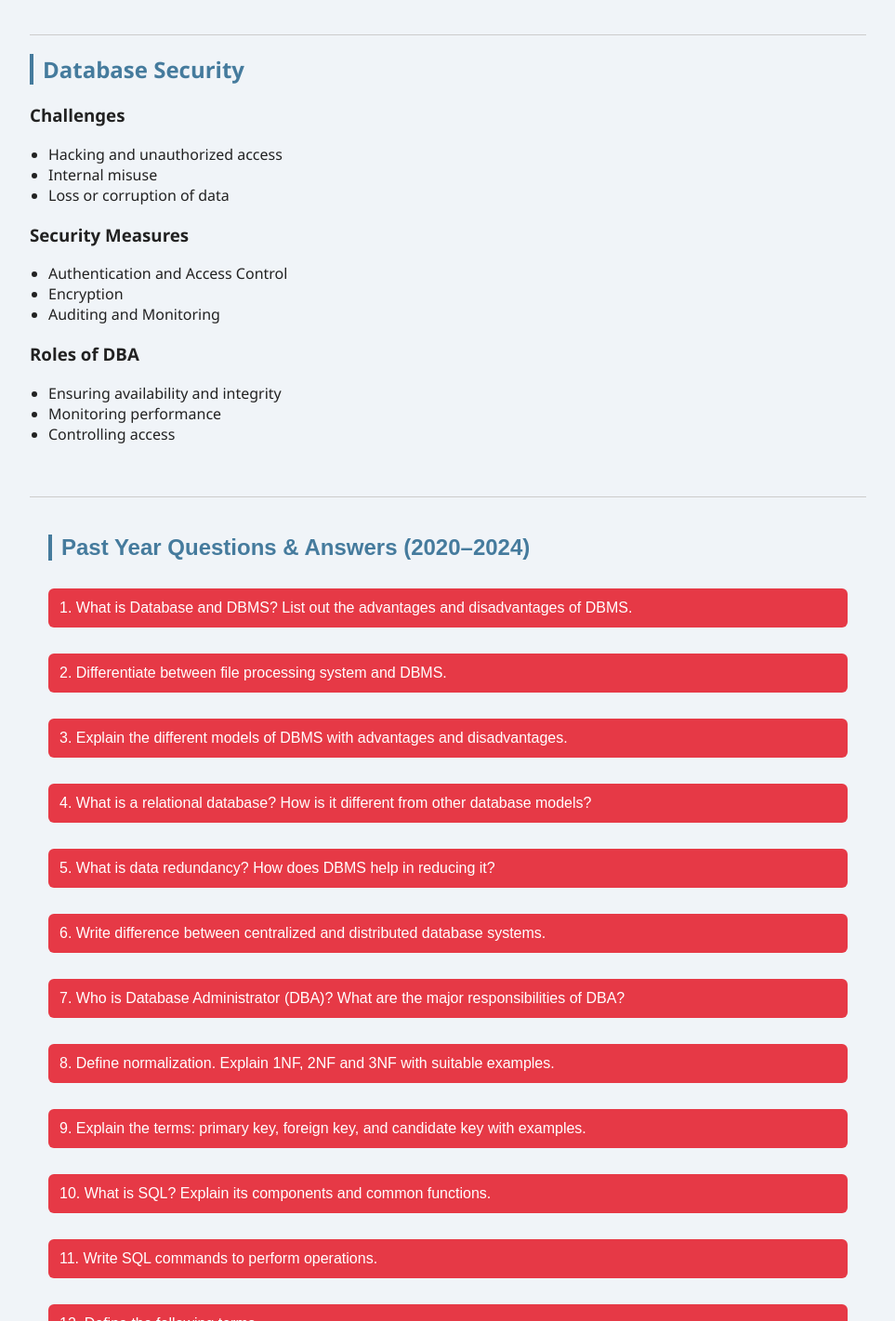
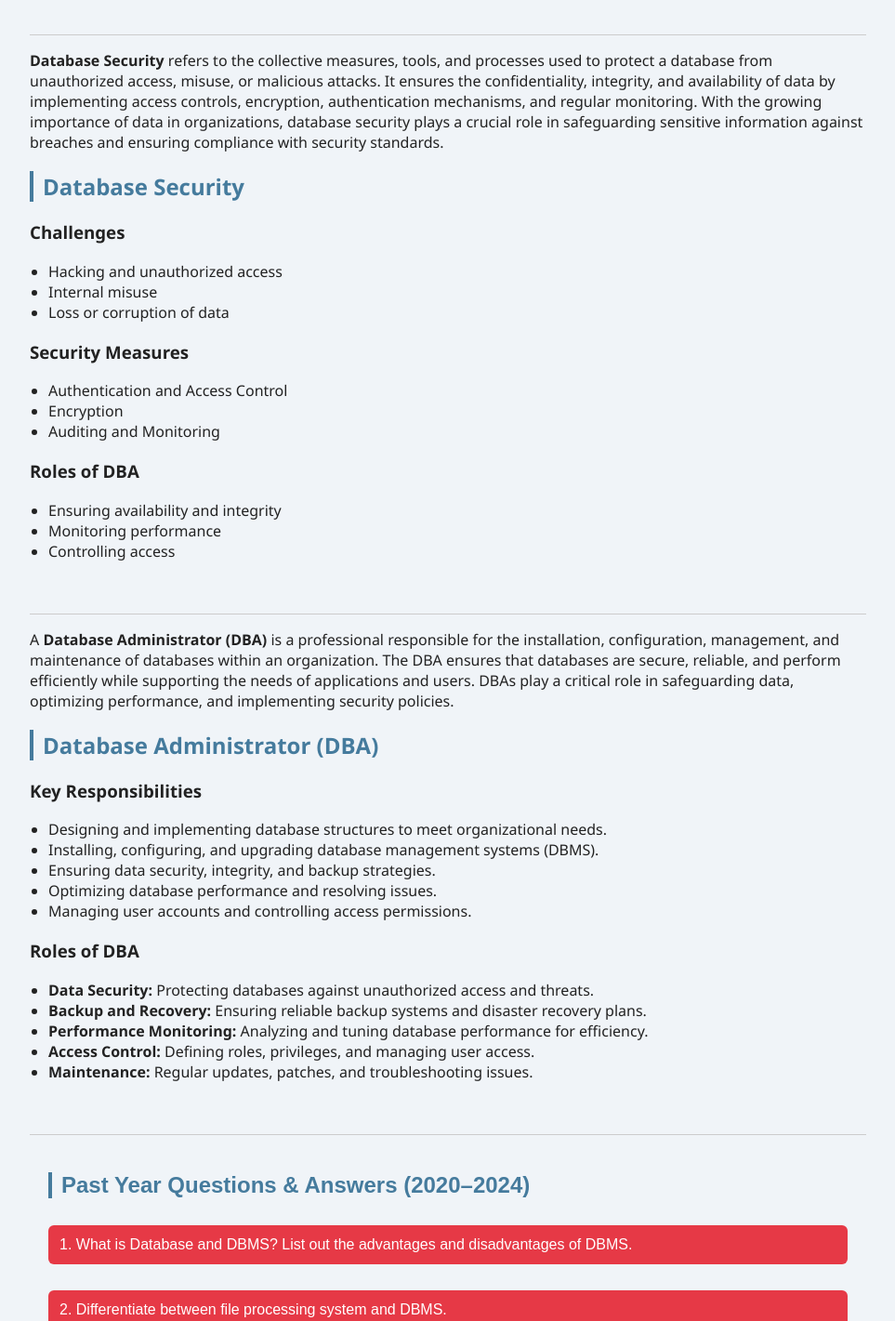
Before and after one commit to Prajwol-Basyal/Syllabus, a plain HTML site: page DbMS.html in a window 1280 px wide. Shown: the part 5360-6781 px from the top of the page at 93% size, without its empty margins (238-1201 px from the left). Drawn offline with Linux system fonts and the light colour scheme.

Commit message:
Update DbMS.html

```diff
--- a/DbMS.html
+++ b/DbMS.html
@@ -386,6 +386,14 @@
     </section>
 
     <section id="security">
+      <p>
+          <strong>Database Security</strong> refers to the collective measures, tools, and processes used to protect a database
+          from unauthorized access, misuse, or malicious attacks. It ensures the confidentiality, integrity, and availability of
+          data by implementing access controls, encryption, authentication mechanisms, and regular monitoring.
+          With the growing importance of data in organizations, database security plays a crucial role in safeguarding
+          sensitive information against breaches and ensuring compliance with security standards.
+      </p>
+
       <h2>Database Security</h2>
       <h3>Challenges</h3>
       <ul>
@@ -408,6 +416,36 @@
         <li>Controlling access</li>
       </ul>
     </section>
+
+<section id="dba">
+  <p>
+    A <strong>Database Administrator (DBA)</strong> is a professional responsible for the installation, configuration,
+    management, and maintenance of databases within an organization. The DBA ensures that databases are secure,
+    reliable, and perform efficiently while supporting the needs of applications and users.
+    DBAs play a critical role in safeguarding data, optimizing performance, and implementing security policies.
+  </p>
+
+  <h2>Database Administrator (DBA)</h2>
+
+  <h3>Key Responsibilities</h3>
+  <ul>
+    <li>Designing and implementing database structures to meet organizational needs.</li>
+    <li>Installing, configuring, and upgrading database management systems (DBMS).</li>
+    <li>Ensuring data security, integrity, and backup strategies.</li>
+    <li>Optimizing database performance and resolving issues.</li>
+    <li>Managing user accounts and controlling access permissions.</li>
+  </ul>
+
+  <h3>Roles of DBA</h3>
+  <ul>
+    <li><strong>Data Security:</strong> Protecting databases against unauthorized access and threats.</li>
+    <li><strong>Backup and Recovery:</strong> Ensuring reliable backup systems and disaster recovery plans.</li>
+    <li><strong>Performance Monitoring:</strong> Analyzing and tuning database performance for efficiency.</li>
+    <li><strong>Access Control:</strong> Defining roles, privileges, and managing user access.</li>
+    <li><strong>Maintenance:</strong> Regular updates, patches, and troubleshooting issues.</li>
+  </ul>
+</section>
+
   <!-- ===================== -->
 <!-- Past Year Q/A Section -->
 <!-- ===================== -->
```
